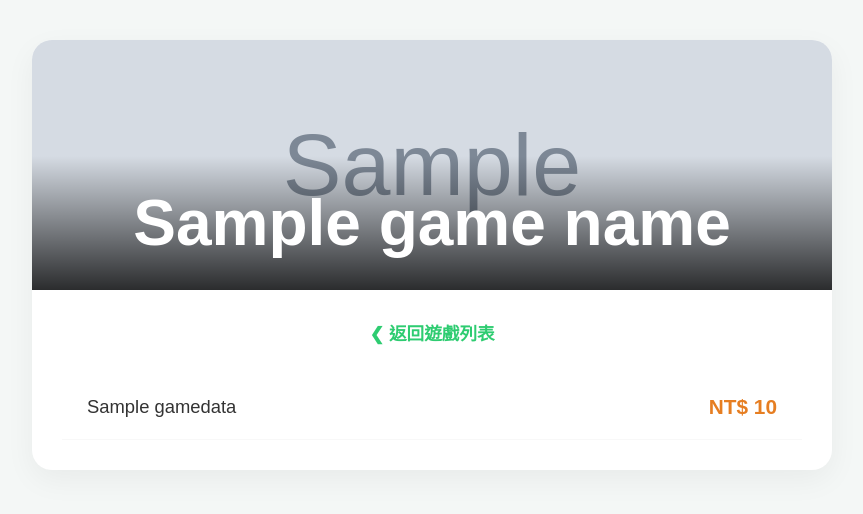
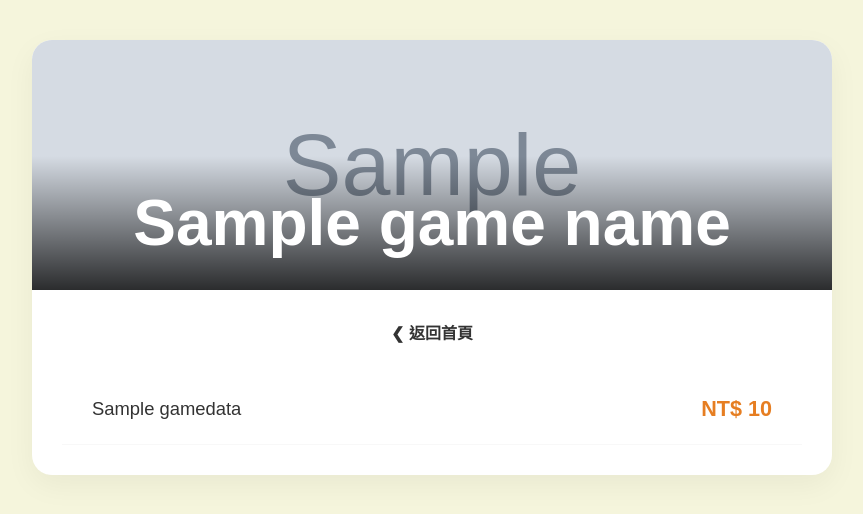
Before and after one commit to SHUOYUTW/musgameweb-new, a Flask app: template templates/price.html in a window 1280 px wide. Shown: the top 514 px of the page, without its empty margins (208-1071 px from the left). Run offline with Flask 3, Linux system fonts and the light colour scheme; tables that the repository leaves empty hold one stand-in row (values such as "Sample post"); the template is opened without the code that fills it: values that come from a table or form of the project are taken from there, most other values are stand-ins (such as "Sample title", 1, 10 or a date in 2020); grey boxes marked "Sample" are stand-in pictures.

Commit message:
Update price.html

```diff
--- a/templates/price.html
+++ b/templates/price.html
@@ -9,20 +9,26 @@
         .price-container { max-width: 800px; margin: 40px auto; background: white; border-radius: 20px; box-shadow: 0 10px 30px rgba(0,0,0,0.05); overflow: hidden; }
         .banner { height: 250px; background-size: cover; background-position: center; display: flex; align-items: flex-end; }
         .banner h1 { color: white; background: linear-gradient(transparent, rgba(0,0,0,0.8)); width: 100%; margin: 0; padding: 30px 25px; }
+
         .price-list { list-style: none; padding: 0; margin: 0; }
-        .price-item { display: flex; justify-content: space-between; align-items: center; padding: 20px 25px; border-bottom: 1px solid #f8f8f8; }
+        .price-item {
+            display: flex;
+            justify-content: space-between;
+            align-items: center;
+            padding: 22px 30px;
+            border-bottom: 1px solid #f8f8f8;
+        }
         .item-name { font-size: 1.15rem; color: #333; font-weight: 500; }
-        .item-price { color: #e67e22; font-weight: bold; font-size: 1.3rem; }
+        .item-price { color: #e67e22; font-weight: bold; font-size: 1.35rem; }
     </style>
 </head>
-<body style="background: #f4f7f6;">
-    <div class="price-container">
+<body style="background: #F5F5DC;"> <div class="price-container">
         <div class="banner" style="background-image: url('{{ game_info.image_url or 'https://via.placeholder.com/800x250' }}');">
             <h1>{{ game_name }}</h1>
         </div>
 
         <div style="padding: 30px;">
-            <a href="/" style="text-decoration: none; color: #2ecc71; font-weight: bold; font-size: 1.1rem;">❮ 返回遊戲列表</a>
+            <a href="/" style="text-decoration: none; color: #333; font-weight: bold;">❮ 返回首頁</a>
 
             <div style="margin-top: 30px;">
                 <ul class="price-list">
```
